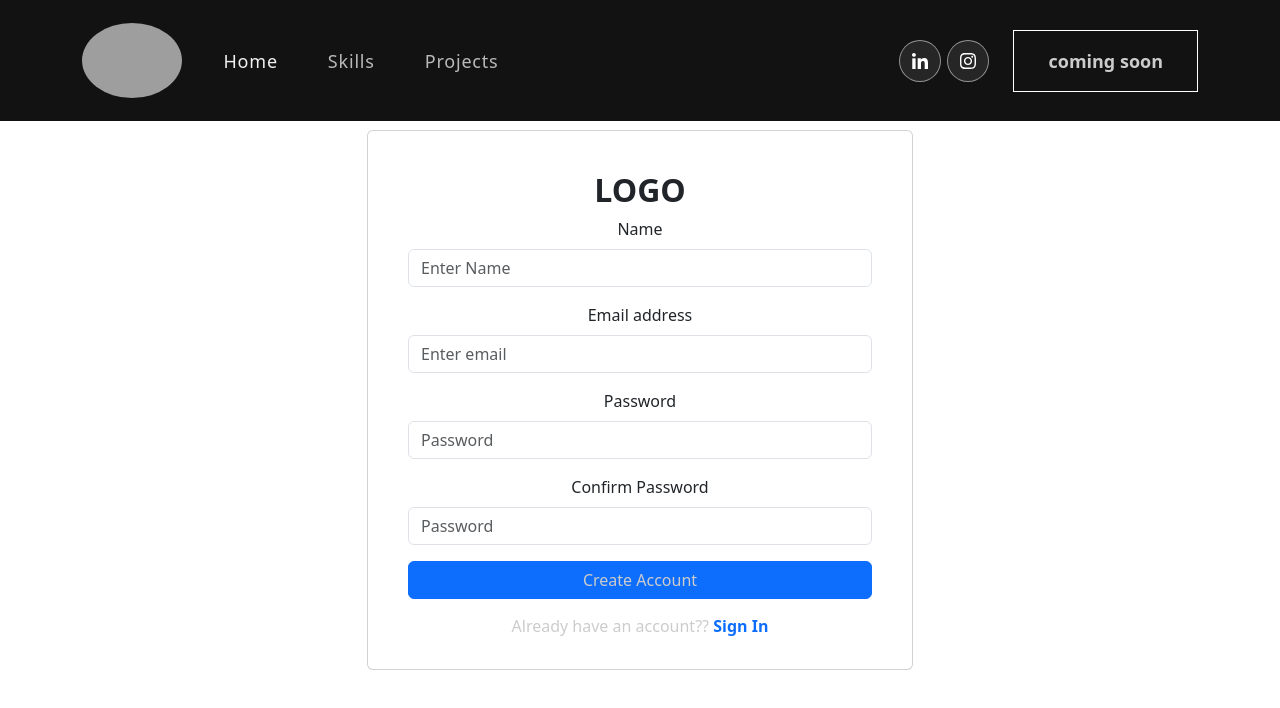
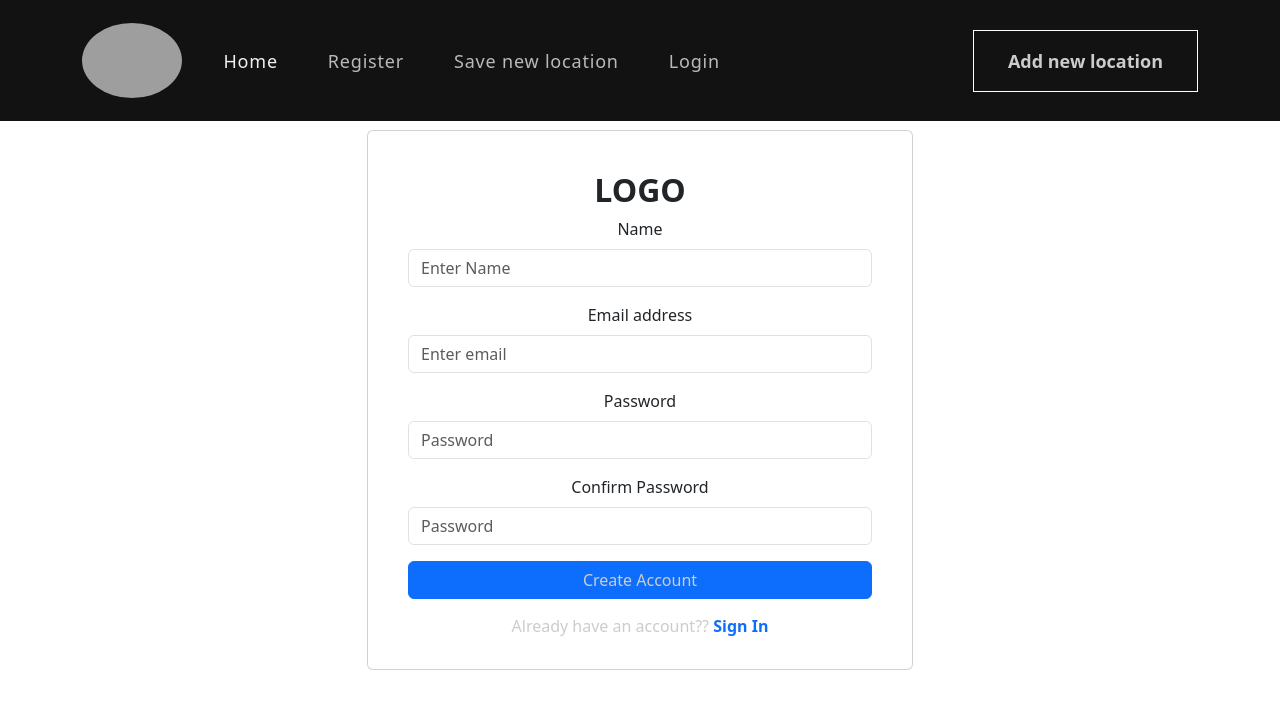
Before and after one commit to xJuanPablo/Untitled2, a React (Create React App) app in the folder client-side/: page / in a window 1280 px wide. Shown: the top 708 px of the page. Built offline with nearby package versions, Linux system fonts and the light colour scheme; grey boxes are pictures that could not be loaded.

Commit message:
got navbar set up for guest user

```diff
--- a/client-side/src/components/navbar.js
+++ b/client-side/src/components/navbar.js
@@ -51,16 +51,13 @@ export const NavBar = () =>{
           <Navbar.Collapse id="basic-navbar-nav">
             <Nav className="me-auto">
               <Nav.Link href="#home" className={activeLink === 'home' ? 'active navbar-link' : 'navbar-link'} onClick={()=> onUpdateActiveLink('home')}>Home</Nav.Link>
-              <Nav.Link href="#skills"className={activeLink === 'skills' ? 'active navbar-link' : 'navbar-link'} onClick={()=> onUpdateActiveLink('skills')}>Skills</Nav.Link>
-              <Nav.Link href="#projects"className={activeLink === 'projects' ? 'active navbar-link' : 'navbar-link'} onClick={()=> onUpdateActiveLink('projects')}>Projects</Nav.Link>
+              <Nav.Link href="#skills"className={activeLink === 'skills' ? 'active navbar-link' : 'navbar-link'} onClick={()=> onUpdateActiveLink('register')}>Register</Nav.Link>
+              <Nav.Link href="#projects"className={activeLink === 'projects' ? 'active navbar-link' : 'navbar-link'} onClick={()=> onUpdateActiveLink('save new location')}>Save new location</Nav.Link>
+              <Nav.Link href="#projects"className={activeLink === 'projects' ? 'active navbar-link' : 'navbar-link'} onClick={()=> onUpdateActiveLink('login')}>Login</Nav.Link>
             </Nav>
             <span className="navbar-text">
-                <div className="social-icon">
-                    <a href="#"  target="_blank" rel="noopener noreferrer"><img src={navIcon1} alt=""/></a>
-                    <a href="#" target="_blank" rel="noopener noreferrer"><img src={navIcon3} alt=""/></a>
-                </div>
                 <a href="#">
-                <button className="vvd" onClick={()=> console.log('connect')}><span>coming soon</span></button>
+                <button className="vvd" onClick={()=> console.log('connect')}><span>Add new location</span></button>
                 </a>
             </span>
           </Navbar.Collapse>
```
